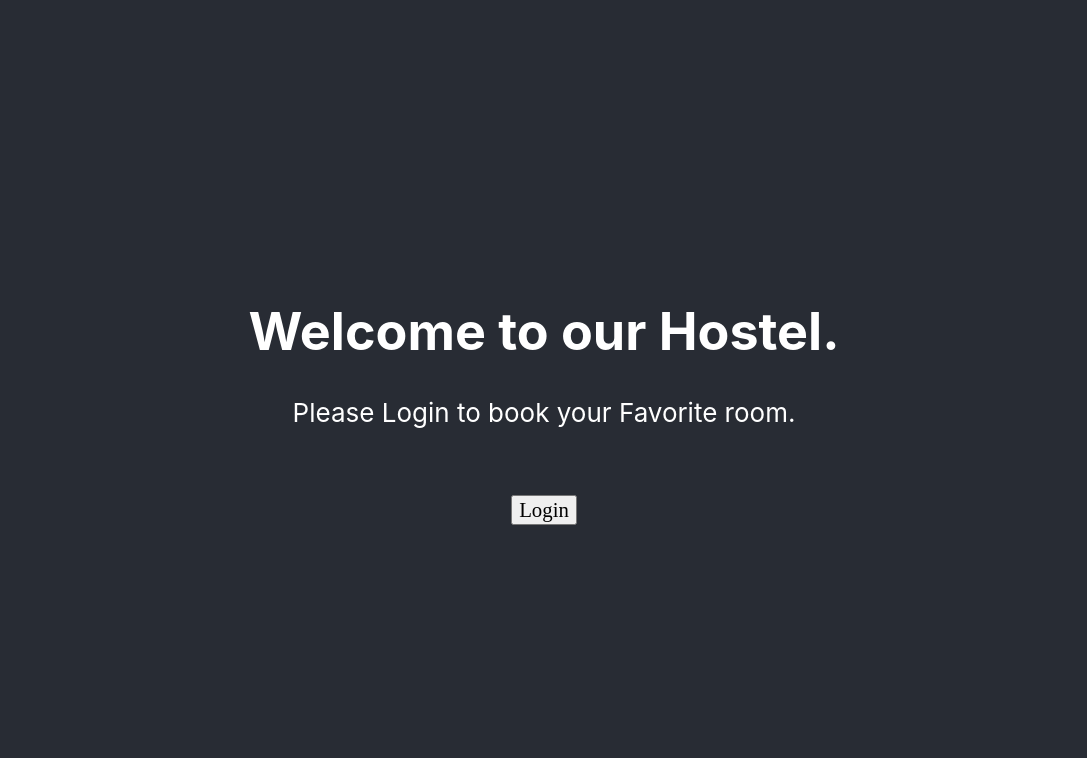
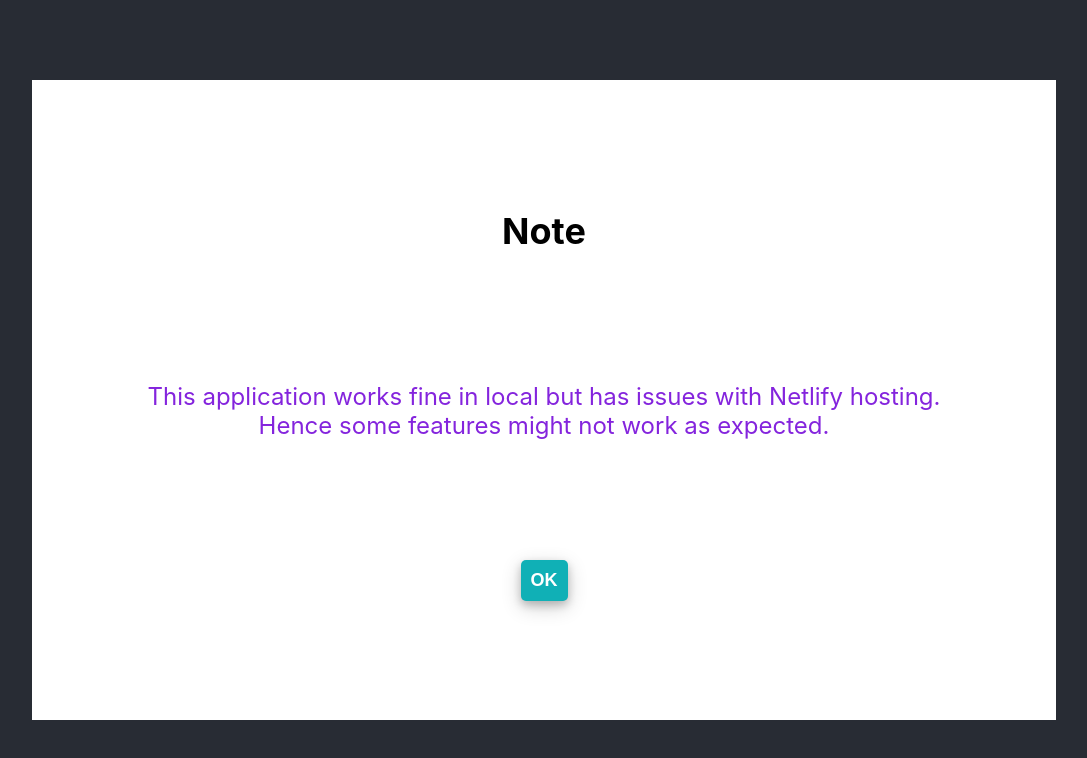
Before and after one commit to NikBK/HotelManagementApp, a React (Create React App) app: page / in a window 1280 px wide. Shown: the top 758 px of the page, without its empty margins (96-1183 px from the left). Built offline with nearby package versions, Linux system fonts and the light colour scheme; no server answers.

Commit message:
Netlify popup message

```diff
--- a/src/App.css
+++ b/src/App.css
@@ -13,6 +13,51 @@
   }
 }
 
+.netlify-popup-msg {
+  display: flex;
+  flex-direction: column;
+  justify-content: space-evenly;
+  align-items: center;
+  position: absolute;
+  top: 50%;
+  left: 50%;
+  transform: translate(-50%, -50%);
+  background-color: white;
+  color: rgb(132, 36, 221);
+  height: 80vh;
+  width: 80vw;
+  font-size: 24px;
+  z-index: 2;
+  animation: come .5s linear;
+}
+
+@keyframes come {
+  0% {
+    top: -50%;
+  }
+
+  100% {
+    top: 50%;
+  }
+}
+
+.netlify-popup-msg>h2 {
+  color: black;
+}
+
+.popup-btn {
+  font-size: 18px;
+  font-weight: bold;
+  margin: 20px 10px;
+  padding: 10px;
+  background-color: #10b0b6;
+  color: white;
+  border: none;
+  box-shadow: 0 4px 8px 0 rgba(0, 0, 0, 0.2), 0 6px 20px 0 rgba(0, 0, 0, 0.19);
+  cursor: pointer;
+  border-radius: 5px;
+}
+
 .App-header {
   background-color: #282c34;
   min-height: 100vh;
@@ -23,21 +68,25 @@
   font-size: calc(10px + 2vmin);
   color: white;
 }
-.form-container{
+
+.form-container {
   display: flex;
   flex-direction: column;
   align-items: center;
   justify-content: center;
 }
-input{
+
+input {
   font-size: 20px;
   padding: 5px;
 }
-button[type=submit]{
+
+button[type=submit] {
   font-size: 18px;
   cursor: pointer;
 }
-button:hover{
+
+button:hover {
   background-color: darkcyan;
 }
 
@@ -49,6 +98,7 @@
   from {
     transform: rotate(0deg);
   }
+
   to {
     transform: rotate(360deg);
   }
@@ -56,16 +106,18 @@
 
 
 
-.elements-container{
+.elements-container {
   display: flex;
   flex-direction: row;
 }
-img{
+
+img {
   width: "200px";
   height: "200px";
   border-radius: 50%;
 }
-.img-text-card{
+
+.img-text-card {
   /* align-items: center;
   justify-content: center; */
   text-align: center;
@@ -75,25 +127,29 @@
   border-radius: 15px;
   /* background-color: chartreuse; */
 }
-.img-text-card > h5{
+
+.img-text-card>h5 {
   margin-bottom: 5px;
   margin-top: 10px;
 }
-.img-text-card:hover{
+
+.img-text-card:hover {
   background-color: cornflowerblue;
 }
 
-.buttons-container{
+.buttons-container {
   width: 250px;
   align-items: center;
   justify-content: center;
   display: flex;
   flex-wrap: wrap;
 }
-.button-number-container{
+
+.button-number-container {
   margin: 10px;
 }
-.button-number-container > button{
+
+.button-number-container>button {
   background-color: rgb(92, 90, 90);
   font-size: larger;
   color: rgb(255, 255, 255);
@@ -104,22 +160,28 @@
   cursor: pointer;
   border-style: solid;
 }
-.button-number-container > button:hover{
+
+.button-number-container>button:hover {
   border-color: white;
 }
-.button-number-container > button:active{
+
+.button-number-container>button:active {
   border: 3px solid #5baf8b;
 }
-.successPage{
+
+.successPage {
   padding: 1.5rem;
-    border-radius: 30px;
-    border: 2px solid cadetblue;
+  border-radius: 30px;
+  border: 2px solid cadetblue;
 }
-span{
+
+span {
   color: rgb(152 201 21);
   padding: 10px;
 }
-.login-btn, .logout-btn{
+
+.login-btn,
+.logout-btn {
   font-size: 1.3rem;
   font-family: cursive;
   margin: 10px;
--- a/src/App.js
+++ b/src/App.js
@@ -3,18 +3,19 @@
 import "firebase/auth";
 import firebase from "firebase/app";
 
-import {Route, Switch, BrowserRouter as Router} from "react-router-dom";
-import hostel from "./components/hostel";
-import { GirlshostelNumber, BoyshostelNumber } from './components/hostelNumber';
-import { hostelFloor } from './components/hostelFloor';
-import { bookingCompleted } from './components/bookingCompleted';
+import { Route, Switch, BrowserRouter as Router } from "react-router-dom";
+import hostel from "./components/hostel/index";
+import { GirlshostelNumber, BoyshostelNumber } from './components/hostelNumber/index';
+import { hostelFloor } from './components/hostelFloor/index';
+import { bookingCompleted } from './components/bookingCompleted/index';
 import { Login } from './components/Login/login';
-import Home from './components/home';
+import Home from './components/home/index';
 
-function App(){
+function App() {
   const [loggedIn, setLoggedIn] = useState(null);
+  const [showPopUp, setShowPopUp] = useState(true);
 
-  useEffect(() =>{
+  useEffect(() => {
     if (!firebase.apps.length) {
       var firebaseConfig = {
         apiKey: "AIzaSyC4K7SlEvr4PeqQz1_RJwhEsRaY4myuqbE",
@@ -29,7 +30,7 @@
       // firebase.analytics();
       firebase.auth().setPersistence(firebase.auth.Auth.Persistence.LOCAL)
       firebase.auth().onAuthStateChanged((user) => {
-          if(user) {
+        if (user) {
           setLoggedIn(true)
         } else {
           setLoggedIn(false)
@@ -53,6 +54,18 @@
   }
   return (
     <div className='App'>
+      {
+        showPopUp
+        &&
+        <div className='netlify-popup-msg'>
+          <h2>Note</h2>
+          <div>
+            <div>This application works fine in local but has issues with Netlify hosting.</div>
+            <div>Hence some features might not work as expected.</div>
+          </div>
+          <button className='popup-btn' onClick={() => setShowPopUp(false)}>OK</button>
+        </div>
+      }
       <Router>
         <Switch>
           <Route exact path="/" component={Home}></Route>
```
Lines whose indentation alone changed are shown as unchanged.
